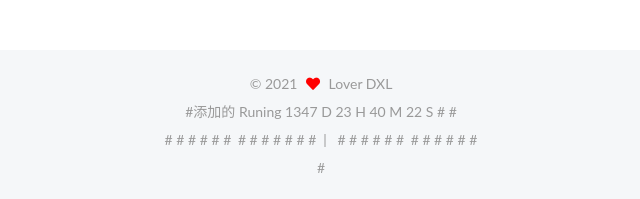
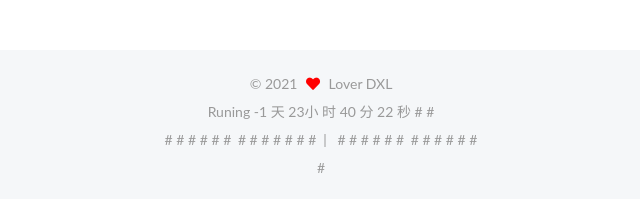
Before and after one commit to LoverDXL/LoverDXL.github.io, a plain HTML site: page 2021/08/06/hello-world/index.html in a window 1280 px wide. Shown: the part 1082-1281 px from the top of the page, 449-1089 px from the left. Drawn offline with Linux system fonts and the light colour scheme; some packages are replaced by stand-ins of ours; no server answers; a script that the page names is missing.

Commit message:
Site updated: 2021-08-06 19:40:16

```diff
--- a/2021/08/06/hello-world/index.html
+++ b/2021/08/06/hello-world/index.html
@@ -378,12 +378,12 @@
   </span>
   <span class="author" itemprop="copyrightHolder">Lover DXL</span>
 </div>
-#添加的
+
 <span id="timeDate">载入天数...</span><span id="times">载入时分秒...</span>
 <script>
     var now = new Date();
     function createtime() {
-        var grt= new Date("11/27/2017 12:00:00");//在此处修改你的建站时间
+        var grt= new Date("8/6/2021 12:00:00");//在此处修改你的建站时间
         now.setTime(now.getTime()+250);
         days = (now - grt ) / 1000 / 60 / 60 / 24; dnum = Math.floor(days);
         hours = (now - grt ) / 1000 / 60 / 60 - (24 * dnum); hnum = Math.floor(hours);
@@ -391,8 +391,8 @@
         mnum = Math.floor(minutes); if(String(mnum).length ==1 ){mnum = "0" + mnum;}
         seconds = (now - grt ) / 1000 - (24 * 60 * 60 * dnum) - (60 * 60 * hnum) - (60 * mnum);
         snum = Math.round(seconds); if(String(snum).length ==1 ){snum = "0" + snum;}
-        document.getElementById("timeDate").innerHTML = " Runing "+dnum+" D ";
-        document.getElementById("times").innerHTML = hnum + " H " + mnum + " M " + snum + " S";
+        document.getElementById("timeDate").innerHTML = " Runing "+dnum+" 天 ";
+        document.getElementById("times").innerHTML = hnum + "小 时 " + mnum + " 分 " + snum + " 秒";
     }
 setInterval("createtime()",250);
 </script>
--- a/css/main.css
+++ b/css/main.css
@@ -1175,7 +1175,7 @@ pre .javascript .function {
 }
 .links-of-author a::before,
 .links-of-author span.exturl::before {
-  background: #d6e7ff;
+  background: #f4ff36;
   border-radius: 50%;
   content: ' ';
   display: inline-block;
```
Also changed, not shown: archives/2021/08/index.html (+4 -4 lines), archives/2021/index.html (+4 -4 lines), archives/index.html (+4 -4 lines), categories/index.html (+4 -4 lines), index.html (+4 -4 lines), tags/index.html (+4 -4 lines).
